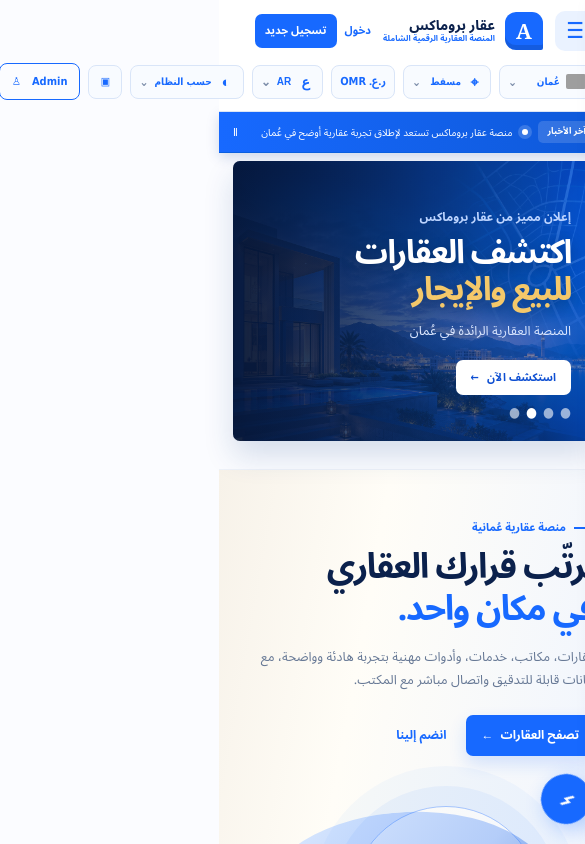
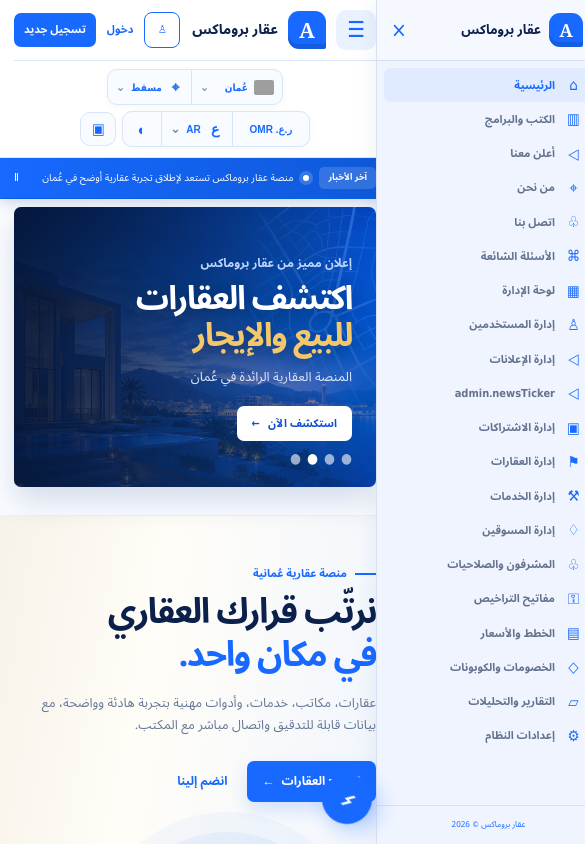
Before and after one commit to SupreemBlackangel/akarpromax-platform, a Next.js app: page / in a window 390 px wide. Shown: the top 844 px of the page, 585 px wide, since content can reach past the window. Built offline with nearby package versions, Linux system fonts and the light colour scheme; grey boxes are pictures that could not be loaded.

Commit message:
refactor: streamline header controls

```diff
--- a/app/globals.css
+++ b/app/globals.css
@@ -40,7 +40,7 @@ button, input, select { font: inherit; }
 .site-canvas { min-height: 100vh; margin-right: 0; }
 .sticky-topbar { position: sticky; top: 0; z-index: 16; }
 .reference-header { position: relative; z-index: 3; border-bottom: 1px solid var(--line); background: #fff; }
-.header-inner { min-height: 73px; display: flex; align-items: center; gap: 22px; }
+.header-inner { min-height: 73px; display: flex; align-items: center; gap: 16px; }
 .brand { display: inline-flex; align-items: center; gap: 10px; line-height: 1.1; }
 .brand-mark { width: 38px; height: 38px; display: grid; place-items: center; border-radius: 11px 11px 2px 11px; background: var(--blue); color: white; font: 800 21px Georgia, serif; box-shadow: inset 0 -5px 0 rgba(0,0,0,.12); }
 .brand-copy strong { display: block; color: var(--ink); font-size: 16px; font-weight: 900; }
@@ -49,9 +49,16 @@ button, input, select { font: inherit; }
 .menu-trigger:hover { background: #dceaff; }
 .main-nav { display: flex; align-items: center; gap: 27px; margin-left: auto; color: #73829a; font-size: 12px; font-weight: 700; }
 .main-nav a:hover { color: var(--blue); }
-.header-tools { display: flex; align-items: center; gap: 8px; margin-right: 0; margin-left: auto; color: var(--blue); font-size: 11px; font-weight: 800; white-space: nowrap; }
+.header-tools { display: flex; align-items: center; gap: 10px; margin-right: 0; margin-left: auto; color: var(--blue); font-size: 11px; font-weight: 800; white-space: nowrap; }
 .header-tools > a:not(.admin-chip) { display: grid; place-items: center; min-width: 34px; height: 34px; padding: 0 8px; border: 1px solid #d9e5f8; border-radius: 8px; background: #f8fbff; }
 .header-tools > a:hover { border-color: #9ec2ff; background: #eef5ff; }
+.tool-cluster { height: 36px; display: flex; align-items: center; overflow: visible; border: 1px solid #d9e5f8; border-radius: 10px; background: #f8fbff; box-shadow: 0 2px 7px rgba(25,64,123,.04); }
+.tool-cluster > * { height: 34px; }
+.tool-cluster > * + * { border-inline-start: 1px solid #d9e5f8; }
+.tool-cluster .country-trigger, .tool-cluster .city-trigger, .tool-cluster .language-trigger, .tool-cluster .theme-trigger { border: 0; border-radius: 9px; background: transparent; }
+.tool-cluster .country-trigger:hover, .tool-cluster .city-trigger:hover, .tool-cluster .language-trigger:hover, .tool-cluster .theme-trigger:hover { border-color: transparent; background: #eef5ff; }
+.currency-chip { min-width: 76px; height: 34px; display: inline-flex; align-items: center; justify-content: center; padding: 0 9px; color: var(--blue); font: 800 10px Arial, sans-serif; }
+.office-tool { width: 36px; padding: 0 !important; border-radius: 10px !important; font-size: 15px; }
 .admin-chip { display: inline-flex; align-items: center; gap: 6px; padding: 8px 12px; border: 1px solid var(--blue); border-radius: 8px; color: var(--blue); }
 .country-switcher { position: relative; display: inline-flex; align-items: center; }
 .country-trigger { display: inline-flex; align-items: center; gap: 6px; min-width: 96px; max-width: 154px; height: 34px; padding: 0 8px; border: 1px solid #d9e5f8; border-radius: 8px; background: #f8fbff; color: var(--blue); font: 800 10px "IBM Plex Sans Arabic", Tahoma, Arial, sans-serif; cursor: pointer; }
@@ -101,7 +108,9 @@ html[dir="ltr"] .country-dropdown { right: auto; left: 0; }
 html[dir="ltr"] .city-dropdown { right: auto; left: 0; }
 html[dir="ltr"] .language-dropdown { right: auto; left: 0; }
 html[dir="ltr"] .theme-dropdown { right: auto; left: 0; }
-.header-actions { display: flex; align-items: center; gap: 14px; color: var(--blue); font-size: 12px; font-weight: 800; }
+.header-actions { display: flex; align-items: center; gap: 9px; color: var(--blue); font-size: 12px; font-weight: 800; }
+.header-login { padding: 7px 3px; }
+.header-login:hover { color: var(--blue-dark); }
 .header-register { padding: 8px 15px; border-radius: 7px; background: var(--blue); color: #fff; }
 
 .news-ticker { position: relative; z-index: 1; border-bottom: 1px solid #0a5fe0; background: linear-gradient(90deg, #1769ff, #0e59d8); color: #fff; box-shadow: 0 4px 12px rgba(7,57,143,.18); }
@@ -211,6 +220,10 @@ html[data-theme="dark"] .country-dropdown, html[data-theme="dark"] .city-dropdow
 html[data-theme="dark"] .country-option, html[data-theme="dark"] .city-option, html[data-theme="dark"] .language-option, html[data-theme="dark"] .theme-option { color: #bdcbe0; }
 html[data-theme="dark"] .country-option small, html[data-theme="dark"] .language-option small { color: #8ea2c1; }
 html[data-theme="dark"] .country-option:hover, html[data-theme="dark"] .country-option.active, html[data-theme="dark"] .city-option:hover, html[data-theme="dark"] .city-option.active, html[data-theme="dark"] .language-option:hover, html[data-theme="dark"] .language-option.active, html[data-theme="dark"] .theme-option:hover, html[data-theme="dark"] .theme-option.active { background: #182d50; color: var(--blue); }
+html[data-theme="dark"] .tool-cluster { border-color: #304867; background: #0f1d33; box-shadow: 0 2px 8px rgba(0,0,0,.18); }
+html[data-theme="dark"] .tool-cluster > * + * { border-inline-start-color: #304867; }
+html[data-theme="dark"] .tool-cluster .country-trigger, html[data-theme="dark"] .tool-cluster .city-trigger, html[data-theme="dark"] .tool-cluster .language-trigger, html[data-theme="dark"] .tool-cluster .theme-trigger { border: 0; background: transparent; }
+html[data-theme="dark"] .tool-cluster .country-trigger:hover, html[data-theme="dark"] .tool-cluster .city-trigger:hover, html[data-theme="dark"] .tool-cluster .language-trigger:hover, html[data-theme="dark"] .tool-cluster .theme-trigger:hover { background: #162a49; }
 
 html[data-theme="dark"] .news-ticker { border-bottom-color: #285db8; background: linear-gradient(90deg, #164baf, #102f72); box-shadow: 0 4px 15px rgba(0,0,0,.32); }
 html[data-theme="dark"] .hero-ad { box-shadow: 0 16px 32px rgba(0,0,0,.38); }
@@ -245,3 +258,26 @@ html[data-theme="dark"] .reference-footer { border-top-color: #263a5a; backgroun
 html[data-theme="dark"] .socials a { background: #172943; color: #b0c2dd; }
 html[data-theme="dark"] .footer-bottom { border-top-color: #263a5a; }
 html[data-theme="dark"] .payments span { border-color: #304867; background: #0f1d33; color: #b1c1d8; }
+
+@media (max-width: 1100px) {
+  .header-inner { gap: 10px; }
+  .brand-copy small { display: none; }
+  .header-tools { gap: 6px; }
+  .theme-trigger { min-width: 38px; width: 38px; padding: 0; justify-content: center; }
+  .theme-trigger > span:nth-child(2), .theme-trigger .theme-chevron { display: none; }
+  .admin-chip { width: 36px; height: 36px; justify-content: center; padding: 0; }
+  .admin-chip .admin-label { display: none; }
+}
+
+@media (max-width: 900px) {
+  .header-inner { flex-wrap: wrap; padding: 10px 0; }
+  .header-tools { order: 3; width: 100%; justify-content: center; margin: 0; padding-top: 8px; border-top: 1px solid var(--line); }
+  .header-actions { order: 2; margin-inline-start: auto; }
+}
+
+@media (max-width: 520px) {
+  .header-tools { flex-wrap: wrap; }
+  .tool-cluster { max-width: 100%; }
+  .country-trigger { min-width: 90px; }
+  .city-trigger { min-width: 82px; }
+}
--- a/app/page.tsx
+++ b/app/page.tsx
@@ -711,6 +711,7 @@ export default function Home() {
             <button className="menu-trigger" type="button" aria-label={sidebarPinned ? copy.closeMenu : copy.showMenu} aria-controls="right-sidebar" aria-expanded={sidebarPinned} onClick={() => { setSidebarPinned((pinned) => !pinned); setSidebarHovered(false); }}>☰</button>
             <Brand copy={copy} />
             <div className="header-tools" aria-label={copy.toolsAria}>
+              <div className="tool-cluster location-cluster">
               <div className="country-switcher" aria-label={copy.countryAria} onMouseEnter={() => cancelDropdownClose("country")} onMouseLeave={() => scheduleDropdownClose("country", () => setCountryOpen(false))} onBlur={(event) => { if (!event.currentTarget.contains(event.relatedTarget as Node | null)) { cancelDropdownClose("country"); setCountryOpen(false); } }}>
                 <button className="country-trigger" type="button" aria-haspopup="menu" aria-expanded={countryOpen} onClick={() => { setCountryOpen((open) => !open); setCityOpen(false); setLanguageOpen(false); setThemeOpen(false); }} onKeyDown={(event) => { if (event.key === "Escape") setCountryOpen(false); }}>
                   <CountryFlag country={selectedCountry} /><span>{selectedCountry.names[locale]}</span><span className="country-chevron" aria-hidden="true">⌄</span>
@@ -727,6 +728,8 @@ export default function Home() {
                   {citiesForCountry(country).map((option) => <button key={option.id} type="button" role="menuitem" className={city === option.id ? "city-option active" : "city-option"} aria-label={option.names[locale]} aria-pressed={city === option.id} onClick={() => { setCity(option.id); setCityOpen(false); window.localStorage.setItem("akarpromax-city", option.id); }}><span className="city-pin" aria-hidden="true">⌖</span><span>{option.names[locale]}</span></button>)}
                 </div>
               </div>
+              </div>
+              <div className="tool-cluster preference-cluster">
               <a className="currency-chip" href="#top" dir="auto" aria-label={`${copy.currencyAria}: ${selectedCurrency.names[locale]} (${selectedCurrency.code})`} title={selectedCurrency.names[locale]}>{selectedCurrency.symbol} {selectedCurrency.code}</a>
               <div className="language-switcher" aria-label={copy.languageAria} onMouseEnter={() => cancelDropdownClose("language")} onMouseLeave={() => scheduleDropdownClose("language", () => setLanguageOpen(false))} onBlur={(event) => { if (!event.currentTarget.contains(event.relatedTarget as Node | null)) { cancelDropdownClose("language"); setLanguageOpen(false); } }}>
                 <button className="language-trigger" type="button" aria-haspopup="menu" aria-expanded={languageOpen} onClick={() => { setLanguageOpen((open) => !open); setCountryOpen(false); setCityOpen(false); setThemeOpen(false); }} onKeyDown={(event) => { if (event.key === "Escape") setLanguageOpen(false); }}>
@@ -744,10 +747,10 @@ export default function Home() {
                   {themeOptions.map((option) => <button key={option.id} type="button" role="menuitem" className={themeMode === option.id ? "theme-option active" : "theme-option"} aria-pressed={themeMode === option.id} onClick={() => { setThemeMode(option.id); setThemeOpen(false); }}><span className="theme-symbol" aria-hidden="true">{option.symbol}</span><span>{copy[option.labelKey]}</span></button>)}
                 </div>
               </div>
-              <a href="#top" aria-label={copy.officeAppAria}>▣</a>
-              <a className="admin-chip" href="#account">Admin　♙</a>
+              </div>
+              <a className="office-tool" href="#top" aria-label={copy.officeAppAria} title={copy.officeAppAria}>▣</a>
             </div>
-            <div className="header-actions"><a href="#account">{copy.login}</a><a className="header-register" href="#account">{copy.register}</a></div>
+            <div className="header-actions"><a className="admin-chip" href="#account"><span className="admin-label">Admin</span><span aria-hidden="true">♙</span></a><a className="header-login" href="#account">{copy.login}</a><a className="header-register" href="#account">{copy.register}</a></div>
           </div>
         </header>
 
```
Also changed, not shown: 1 other file (tests, documents, lock files or other folders).
